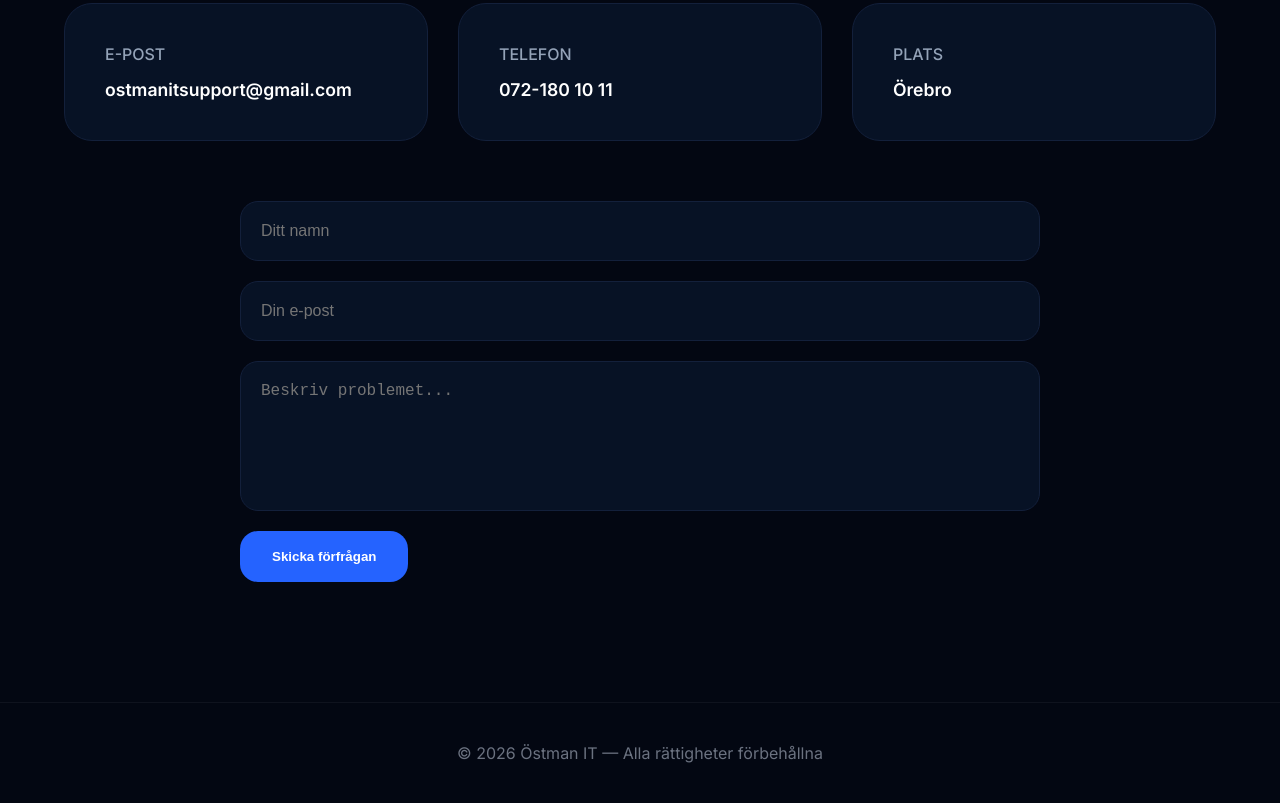
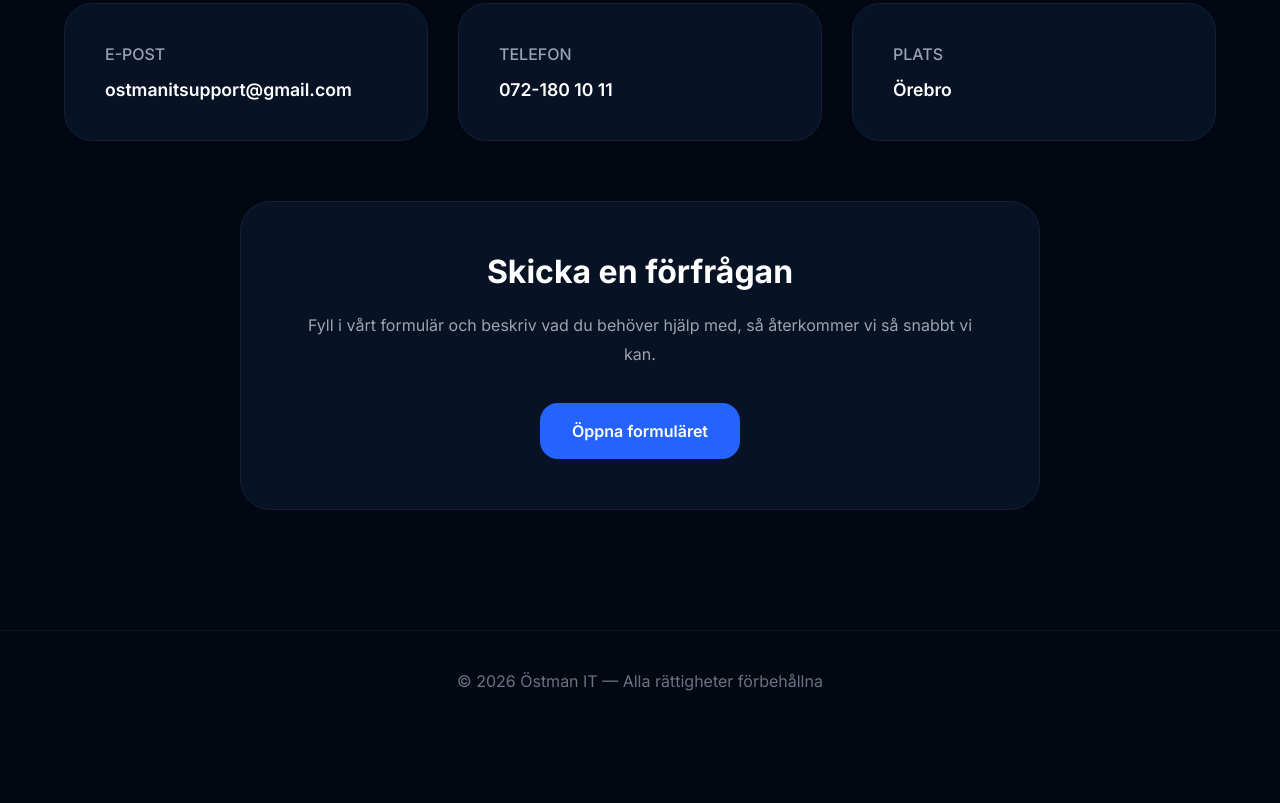
Before and after one commit to ostmanitsupport-lgtm/OstmanITsupport, a plain HTML site: page index.html in a window 1280 px wide. Shown: the part 6020-6823 px from the top of the page. After the commit the page ends 6751 px from the top, so only its background shows below. Drawn offline with Linux system fonts and the light colour scheme.

Commit message:
Add files via upload

```diff
--- a/index.html
+++ b/index.html
@@ -173,6 +173,7 @@
       text-decoration:none;
       font-weight:600;
       transition:.35s ease;
+      display:inline-block;
     }
 
     .btn-primary{
@@ -379,20 +380,25 @@
       word-break:break-word;
     }
 
-    input,
-    textarea{
-      width:100%;
-      padding:20px;
-      border-radius:18px;
-      border:1px solid #13203b;
+    .form-box{
+      max-width:800px;
+      margin:60px auto 0;
+      text-align:center;
+      padding:50px;
+      border-radius:30px;
+      border:1px solid var(--border);
       background:#071225;
-      color:white;
-      font-size:1rem;
-      outline:none;
     }
 
-    textarea{
-      resize:none;
+    .form-box h3{
+      font-size:2rem;
+      margin-bottom:20px;
+    }
+
+    .form-box p{
+      color:var(--muted);
+      line-height:1.8;
+      margin-bottom:35px;
     }
 
     footer{
@@ -828,31 +834,24 @@
 
       </div>
 
-      <form class="reveal" style="
-        max-width:800px;
-        margin:60px auto 0;
-        display:flex;
-        flex-direction:column;
-        gap:20px;
-      ">
+      <div class="form-box reveal">
 
-        <input type="text" placeholder="Ditt namn">
-        <input type="email" placeholder="Din e-post">
+        <h3>Skicka en förfrågan</h3>
 
-        <textarea rows="6" placeholder="Beskriv problemet..."></textarea>
+        <p>
+          Fyll i vårt formulär och beskriv vad du behöver hjälp med,
+          så återkommer vi så snabbt vi kan.
+        </p>
 
-        <button
-          type="submit"
+        <a
+          href="https://forms.gle/NKK4Z4RKxvCJdnyb8"
+          target="_blank"
           class="btn btn-primary"
-          style="
-            border:none;
-            cursor:pointer;
-            width:fit-content;
-          ">
-          Skicka förfrågan
-        </button>
+        >
+          Öppna formuläret
+        </a>
 
-      </form>
+      </div>
 
     </div>
 
```
